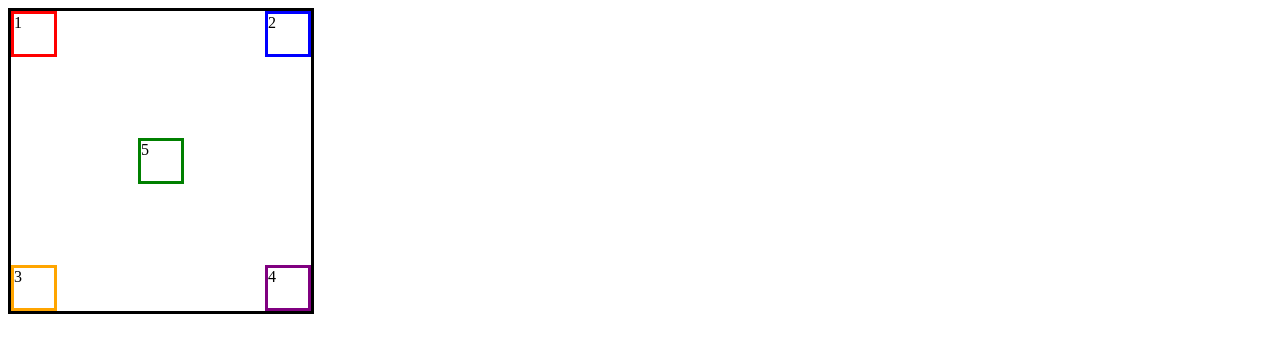
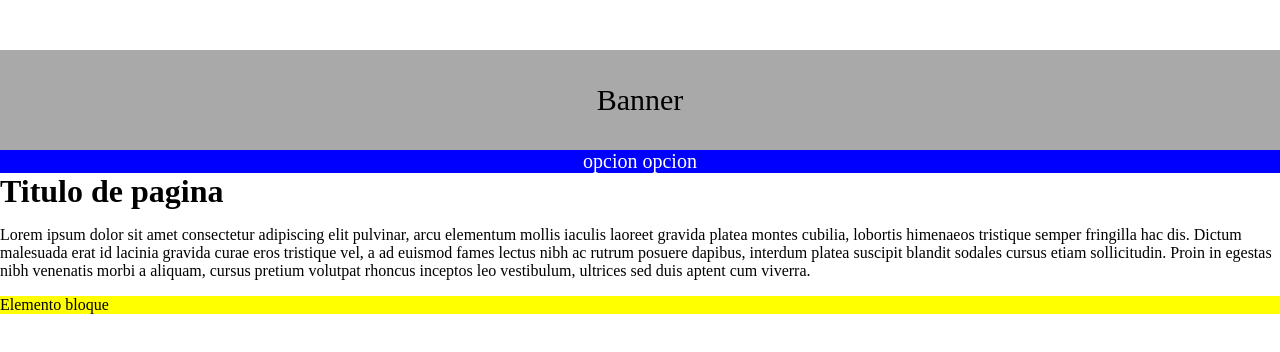
Before and after one commit to DARKSPACE98/Programacion-Web, a plain HTML site: page indexcajas.html in a window 1280 px wide. Drawn offline with Linux system fonts and the light colour scheme.

Commit message:
Posiciones y Pseudoelementos clase 2 de octubre

```diff
--- /dev/null
+++ b/Pseudoelementosestilos.css
@@ -0,0 +1,31 @@
+/*Pseudoelementos
+
+::firts-letter - elementos en bloque
+::first-line - elementos en bloque
+::selection
+::before
+::after
+
+*/
+
+.titulo::first-letter {
+    color: red;
+    font-size: 50px;
+}
+
+.linea::first-letter {
+    color: red;
+}
+
+.linea {
+    display: block;
+}
+
+.text::first-line {
+    color: green;
+}
+
+.texto::selection {
+    color: red;
+    background: yellow;
+}
--- a/estiloscajas.css
+++ b/estiloscajas.css
@@ -90,3 +90,50 @@ Espacio: Es el espacio que ocupa en el documento, lo reserva el navegador.
     right: 0;
     margin: auto;
 }
+
+/*FIXED*/
+body{
+    margin: 0 auto;
+    margin-top: 50px;
+}
+.menu {
+    background: blue;
+    color: #ffffff;
+    padding: center;
+    text-align: center;
+    font-size: 20px;
+    /*position: fixed;
+    width: 100%;
+    top: 0;*/
+    position: sticky;
+    top: 0;
+}
+
+.titulo{
+    margin: 0;
+}
+
+/*sticky*/
+.banner {
+    background: darkgray;
+    font-size: 30px;
+    text-align: center;
+    line-height: 100px;
+}
+/*Display
+inLine
+block
+inLine-block
+none
+
+*/
+
+.linea{
+
+    background: lightcoral;
+    display: none;
+
+}
+.bloque{
+    background: yellow;
+}
--- a/indexcajas.html
+++ b/indexcajas.html
@@ -7,7 +7,15 @@
     <link rel="stylesheet" href="estiloscajas.css"
 </head>
 <body>
+    <!--position sticky-->
+    <div class="banner">Banner</div>
 
+    <!--position fixed-->
+    <div class="menu">opcion opcion</div>
+    <h1 class="titulo">Titulo de pagina</h1>
+    <p>Lorem ipsum dolor sit amet consectetur adipiscing elit pulvinar, arcu elementum mollis iaculis laoreet gravida platea montes cubilia, lobortis himenaeos tristique semper fringilla hac dis. Dictum malesuada erat id lacinia gravida curae eros tristique vel, a ad euismod fames lectus nibh ac rutrum posuere dapibus, interdum platea suscipit blandit sodales cursus etiam sollicitudin. Proin in egestas nibh venenatis morbi a aliquam, cursus pretium volutpat rhoncus inceptos leo vestibulum, ultrices sed duis aptent cum viverra.</p>
+    <!--<p>Lorem ipsum dolor sit amet, consectetur adipisicing elit. Consequatur quam repudiandae sint maiores illo dignissimos sed inventore soluta laboriosam asperiores dolor assumenda, blanditiis optio, amet praesentium? Quia voluptate rerum animi.</p>
+    <p>Lorem ipsum dolor sit amet, consectetur adipisicing elit. Consequatur quam repudiandae sint maiores illo dignissimos sed inventore soluta laboriosam asperiores dolor assumenda, blanditiis optio, amet praesentium? Quia voluptate rerum animi.</p>-->
     <!--<h1>Titulo</h1>
     <p class="parrafo1">texto 1</p>
     <p class="parrafo2">texto 2</p> -->
@@ -18,12 +26,16 @@
 
     <!--Para position absoluta-->
 
-    <div class="contenedor">
+   <!-- <div class="contenedor">
         <div class="caja1">1</div>
         <div class="caja2">2</div>
         <div class="caja3">3</div>
         <div class="caja4">4</div>
         <div class="caja5">5</div>
-    </div>
+    </div>-->
+<!--propiedad display-->
+<span class="linea">Elemento linea</span>
+<span class="linea">Elemento linea</span>
+<p class="bloque">Elemento bloque</p>
 </body>
 </html>
```
Also changed, not shown: Pseudoelementos.html (added, +17 -0 lines).
